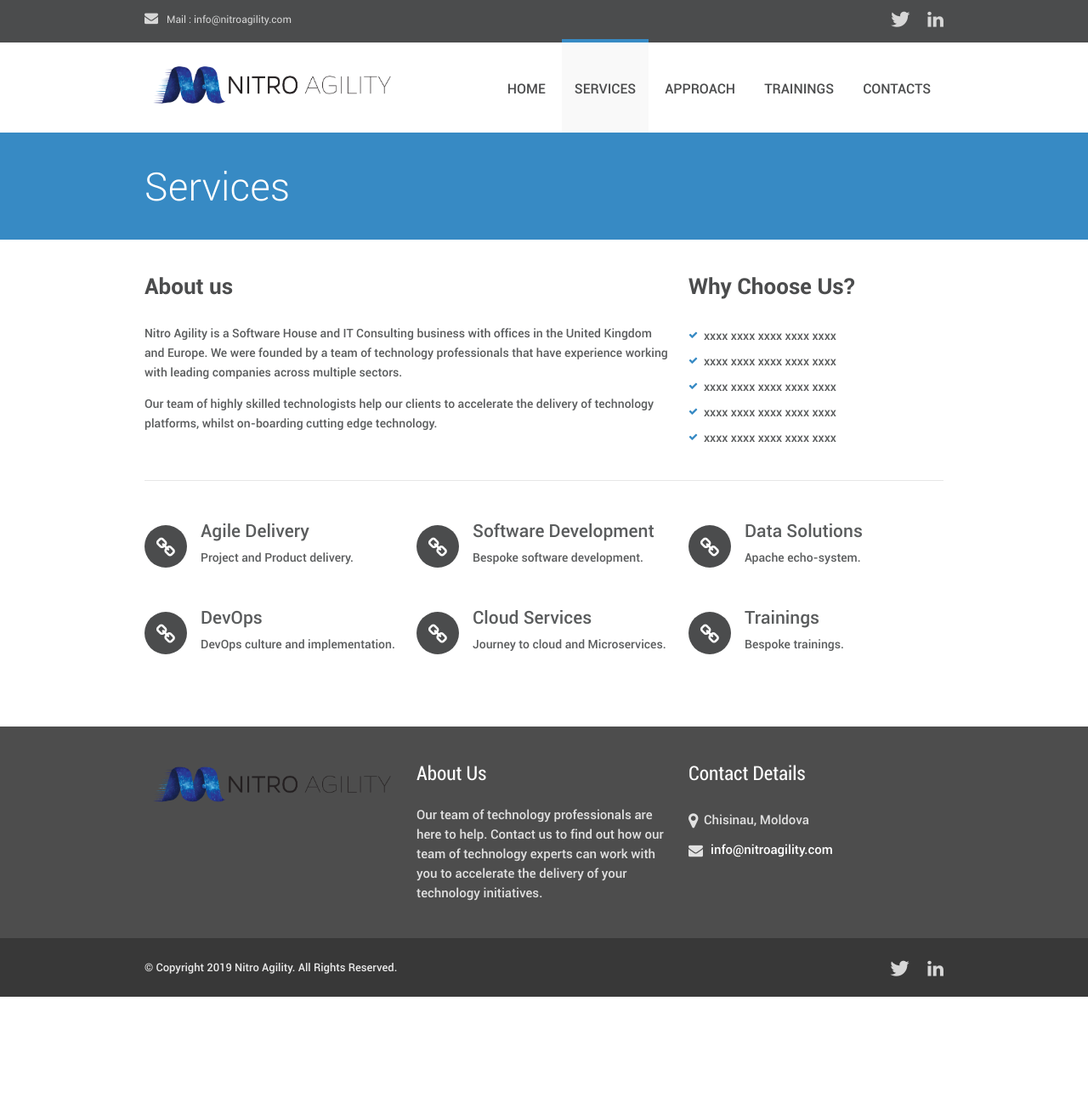
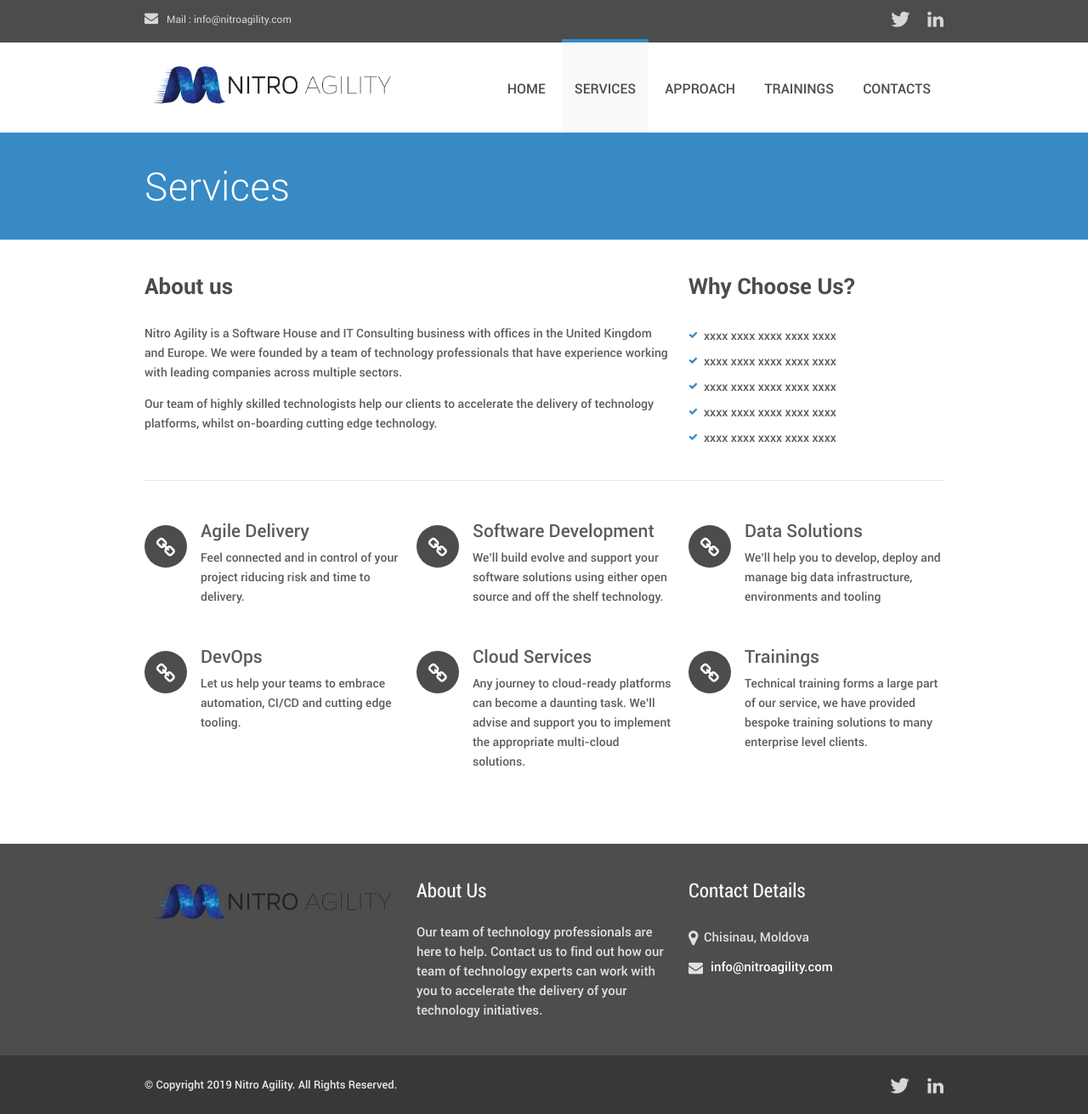
Before and after one commit to NitroAgility/nitroagility.github.io, a Jekyll site: the page built from services.html, in a window 1280 px wide. Shown: the whole page at 85% size. Built offline with Jekyll 4.4.1, drawn with Linux system fonts in a browser that asks for light colours; before the commit the page ends 1173 px from its top, so only the background shows below that.

Commit message:
Amended images

```diff
--- a/_data/home.yml
+++ b/_data/home.yml
@@ -23,7 +23,7 @@ use_cases:
     url: usecase-mobile-web.html
   - title: Data Platform
     description: Data ingestion platform implemented using an event first approach.
-    image: images/use_cases/data_platforms.png
+    image: images/use_cases/data_platform.png
     alt_image: usecase_data_platform
     url: usecase-data-platform.html
   - title: Cloud Solution
--- a/_data/services.yml
+++ b/_data/services.yml
@@ -7,32 +7,32 @@ why_us:
   - xxxx xxxx xxxx xxxx xxxx
 services:
   - title: Agile Delivery
-    description: Project and Product delivery.
+    description: Feel connected and in control of your project riducing risk and time to delivery.
     image: images/services/agile-delivery.png
     alt_image: agile-delivery
     url:
   - title: Software Development
-    description: Bespoke software development.
+    description: We’ll build evolve and support your software solutions using either open source and off the shelf technology.
     image: images/services/software-development.png
     alt_image: software-development
     url:
   - title: Data Solutions
-    description: Apache echo-system.
+    description: We’ll help you to develop, deploy and manage big data infrastructure, environments and tooling
     image: images/services/data-solutions.png
     alt_image: data-solutions
     url:
   - title: DevOps
-    description: DevOps culture and implementation.
+    description: Let us help your teams to embrace automation, CI/CD and cutting edge tooling.
     image: images/services/devops.png
     alt_image: devops
     url:
   - title: Cloud Services
-    description: Journey to cloud and Microservices.
+    description: Any journey to cloud-ready platforms can become a daunting task. We’ll advise and support you to implement the appropriate multi-cloud solutions.
     image: images/services/cloud-services.png
     alt_image: cloud-services
     url:
   - title: Trainings
-    description: Bespoke trainings.
+    description: Technical training forms a large part of our service, we have provided bespoke training solutions to many enterprise level clients.
     image: images/services/trainings.png
     alt_image: trainings
     url:
```
Also changed, not shown: README.md, images/offering/assess.png, images/offering/build.png, images/offering/evolve.png, images/offering/support.png, images/use_cases/backup/cloud_solution.png (added), images/use_cases/backup/data_platform.png (added), images/use_cases/backup/iot.png (added), images/use_cases/backup/mobile_app.png (added), images/use_cases/cloud_solution.png, images/use_cases/data_platform.png (added), images/use_cases/data_platforms.png (deleted), images/use_cases/iot.png, images/use_cases/mobile_app.png.
